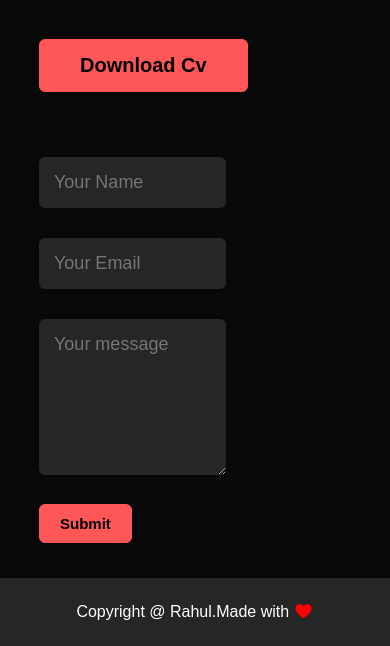
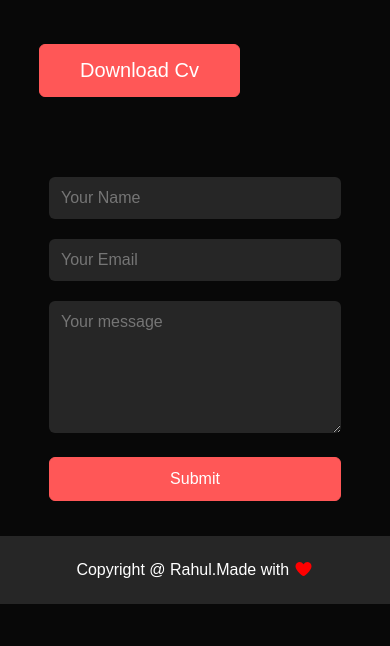
Before and after one commit to Rahulgupta7070/portfolio, a plain HTML site: page index.html in a window 390 px wide. Shown: the part 5817-6463 px from the top of the page. After the commit the page ends 6421 px from the top, so only its background shows below. Drawn offline with Linux system fonts and the light colour scheme.

Commit message:
form small screen update

```diff
--- a/index.html
+++ b/index.html
@@ -39,7 +39,7 @@
     <p class="typing"><span>Software Developer</span></p>
     <h1>I'm <span>Rahul Kumar</span></h1>
     <h3>Java | Spring Boot | Web Development</h3>
-    <a href="#contant" class="btn">Contact Me</a>
+    <a href="#contant" class="btn headerBtn">Contact Me</a>
 </div>
 
 
--- a/style.css
+++ b/style.css
@@ -577,23 +577,44 @@ nav .fa-solid{
         margin-right: 20px;
     }
 
-    .contact-left, .contact-right{
+   .contact-left, .contact-right{
         flex-basis:100%;
+        margin-top:20px;
     }
+
+    .contact-right form{
+        width:100%;
+        padding: 0 10px;
+    }
+
+    form input,
+    form textarea{
+        width:100%;
+        font-size:16px;
+        padding:12px;
+        margin:10px 0;
+    }
+
+    .btn.btn2.btn3{
+        width:100%;
+        font-size:16px;
+        padding:12px 0;
+    }
+
     .social-icon a{
-        margin-right:20px;
-
+        margin-right:15px;
     }
 
     .copyright{
         width:100%;
         text-align:center;
         padding:25px 0;
+        font-weight:300;
+    }
 
-        font-weight:300;
 
-    }
-    .btn{
+
+    .headerBtn{
        color:black;
        font-weight:700;
     }
```
